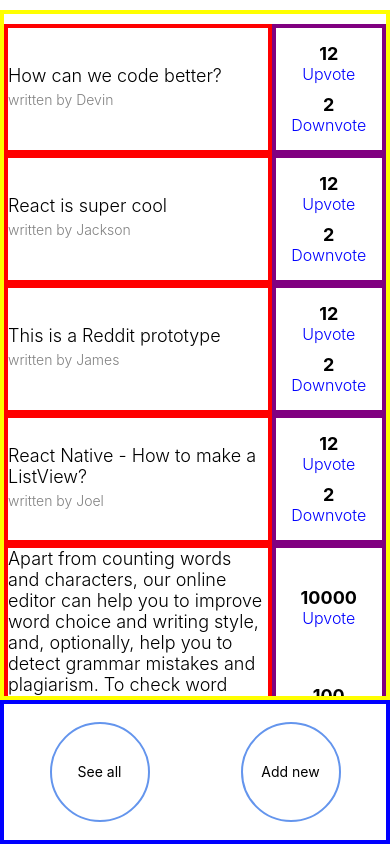
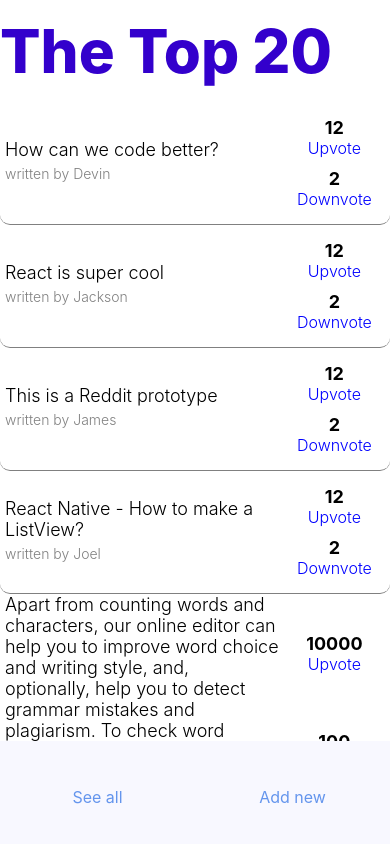
Before and after one commit to harishv7/ReadIt, a React Native app: screen / in a window 390 px wide. Built offline with nearby package versions, Linux system fonts and the light colour scheme.

Commit message:
Simple implementation of upvotes and downvotes with in-memory array

```diff
--- a/App.js
+++ b/App.js
@@ -4,6 +4,7 @@ import { Alert, StyleSheet, Text, View, Image, Button, TouchableHighlight, FlatL
 export default class ReadIt extends Component {
     constructor() {
         super();
+
         this.state = {
             topics: [
                 {
@@ -43,18 +44,19 @@ export default class ReadIt extends Component {
     render() {
         return (
             <View style={styles.container}>
-                <View style={[styles.header, this.border('yellow')]}>
+                <Text style={styles.heading}>The Top 20</Text>
+                <View style={[styles.header]}>
                     {this.getTopics()}
                 </View>
-                <View style={[styles.footer, this.border('blue')]}>
+                <View style={[styles.footer]}>
                     <View>
                         <TouchableHighlight style={styles.button} onPress={this.buttonPressed} underlayColor='gray'>
-                            <Text>See all</Text>
+                            <Text style={styles.navText}>See all</Text>
                         </TouchableHighlight>
                     </View>
                     <View>
                         <TouchableHighlight style={styles.button} onPress={this.buttonPressed} underlayColor='gray'>
-                            <Text>Add new</Text>
+                            <Text style={styles.navText}>Add new</Text>
                         </TouchableHighlight>
                     </View>
                 </View>
@@ -67,27 +69,47 @@ export default class ReadIt extends Component {
             <View style={styles.container}>
               <FlatList
                 data={this.state.topics}
-                renderItem={({item}) => (
+                extraData={this.state}
+                renderItem={({item, index}) => (
                     <View style={styles.topicListItem}>
-                        <View style={[styles.topicWrapper, this.border('red')]}>
+                        <View style={[styles.topicWrapper]}>
                             <Text style={styles.topicTitle}>{item.title}</Text>
                             <Text style={styles.topicAuthor}>written by {item.author}</Text>
                         </View>
-                        <View style={[styles.voteWrapper, this.border('purple')]}>
+                        <View style={[styles.voteWrapper]}>
                             <View style={styles.vote}>
                                 <Text style={styles.voteNumber}>{item.upvotes}</Text>
-                                <Text style={styles.voteText}>Upvote</Text>
+                                <Text style={styles.voteText} onPress={() => this.handleUpvote(index)}>Upvote</Text>
                             </View>
                             <View style={styles.vote}>
                                 <Text style={styles.voteNumber}>{item.downvotes}</Text>
-                                <Text style={styles.voteText}>Downvote</Text>
+                                <Text style={styles.voteText} onPress={() => this.handleDownvote(index)}>Downvote</Text>
                             </View>
                         </View>
                     </View>
                 )}
+                keyExtractor={(item, index) => index}
               />
             </View>
         );
+    }
+
+    handleUpvote(index) {
+        allTopics = this.state.topics;
+        allTopics[index].upvotes += 1;
+
+        this.setState({
+            topics: allTopics
+        });
+    }
+
+    handleDownvote(index) {
+        allTopics = this.state.topics;
+        allTopics[index].downvotes -= 1;
+
+        this.setState({
+            topics: allTopics
+        });
     }
 
     buttonPressed() {
@@ -106,32 +128,44 @@ const styles = StyleSheet.create({
     container: {
         flex: 1,
         alignItems: 'stretch',
-        paddingTop: 10
+        paddingTop: 15
     },
     footer: {
         flex: 1,
         flexDirection: 'row',
         alignItems: 'center',
-        justifyContent: 'space-around'
+        justifyContent: 'space-around',
+        paddingTop: 10,
+        backgroundColor: '#f8f8ff'
     },
     header: {
-        flex: 5,
+        flex: 7,
         alignItems: 'stretch',
         justifyContent: 'flex-start'
     },
+    heading: {
+        fontSize: 60,
+        fontWeight: '800',
+        color: '#3300CC'
+    },
     button: {
-        borderRadius: 100,
-        borderWidth: 2,
-        width: 100,
-        height: 100,
         justifyContent: 'center',
         alignItems: 'center',
-        borderColor: 'cornflowerblue'
+        height: 50,
+        width: 70
+    },
+    navText: {
+        fontSize: 16,
+        color: 'cornflowerblue'
     },
     topicListItem: {
         flexDirection: 'row',
         flex: 1,
-        justifyContent: 'space-around'
+        justifyContent: 'space-around',
+        paddingLeft: 5,
+        borderBottomWidth: 0.5,
+        borderColor: 'gray',
+        borderRadius: 10
     },
     topicWrapper: {
         flex: 3,
```
